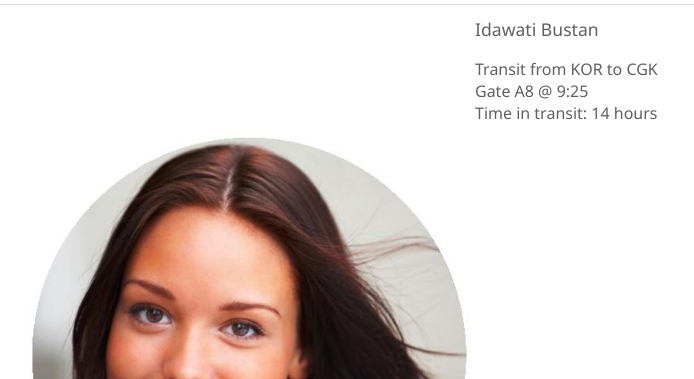
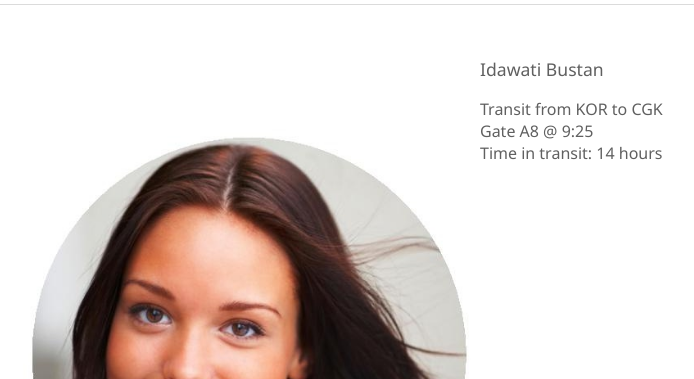
Before and after one commit to idawatibustan/ChangiX, a Flask app: page /win in a window 1280 px wide. Shown: the part 41-420 px from the top of the page, without its empty margins (29-723 px from the left). Run offline with Flask 2, Linux system fonts and the light colour scheme; parts of the project's set-up code (start-up, migrations or seed data) failed here and were passed over.

Commit message:
Update profile positioning

```diff
--- a/templates/win.html
+++ b/templates/win.html
@@ -4,8 +4,8 @@
 	.pass {
 		position: absolute;
 		width:60%;
-		top: 40px;
-		right: 8px;
+		top: 80px;
+		right: 3px;
 		text-align: left;
 		color:#606060;
 	}
```
